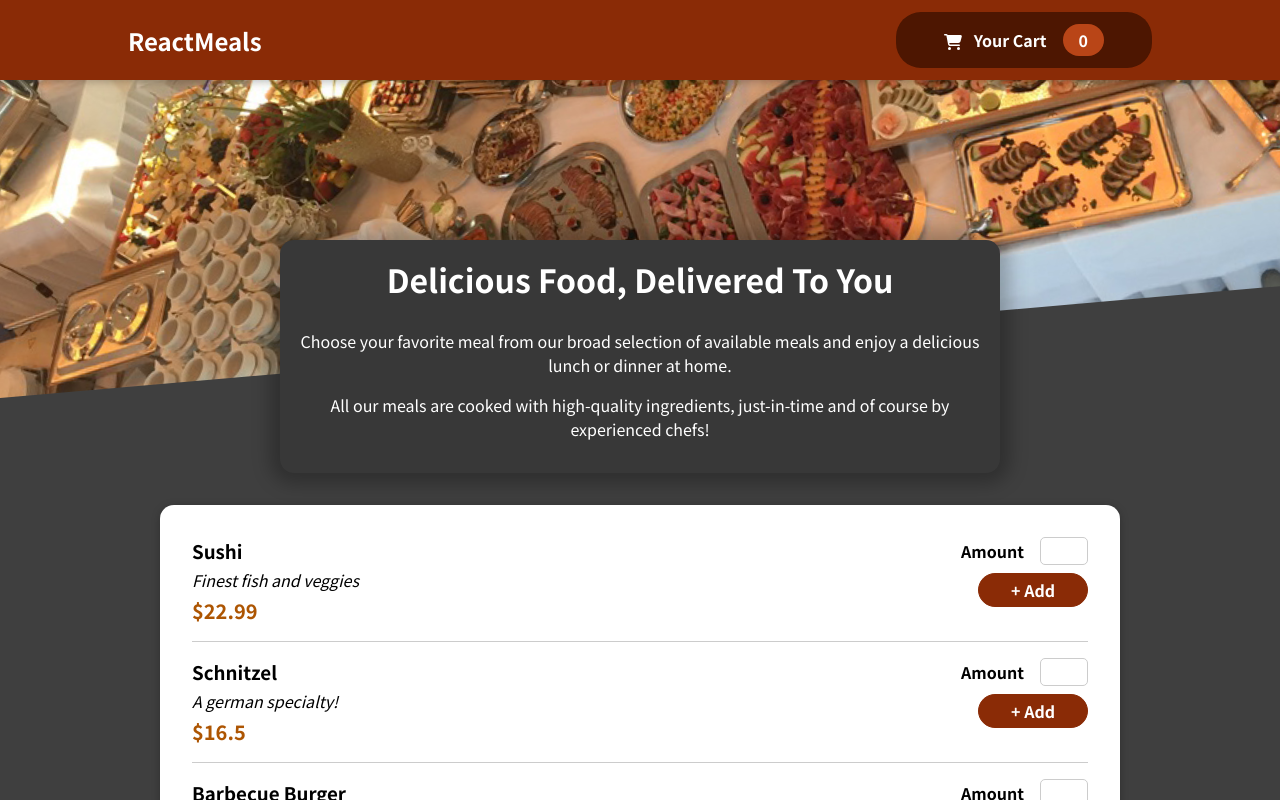
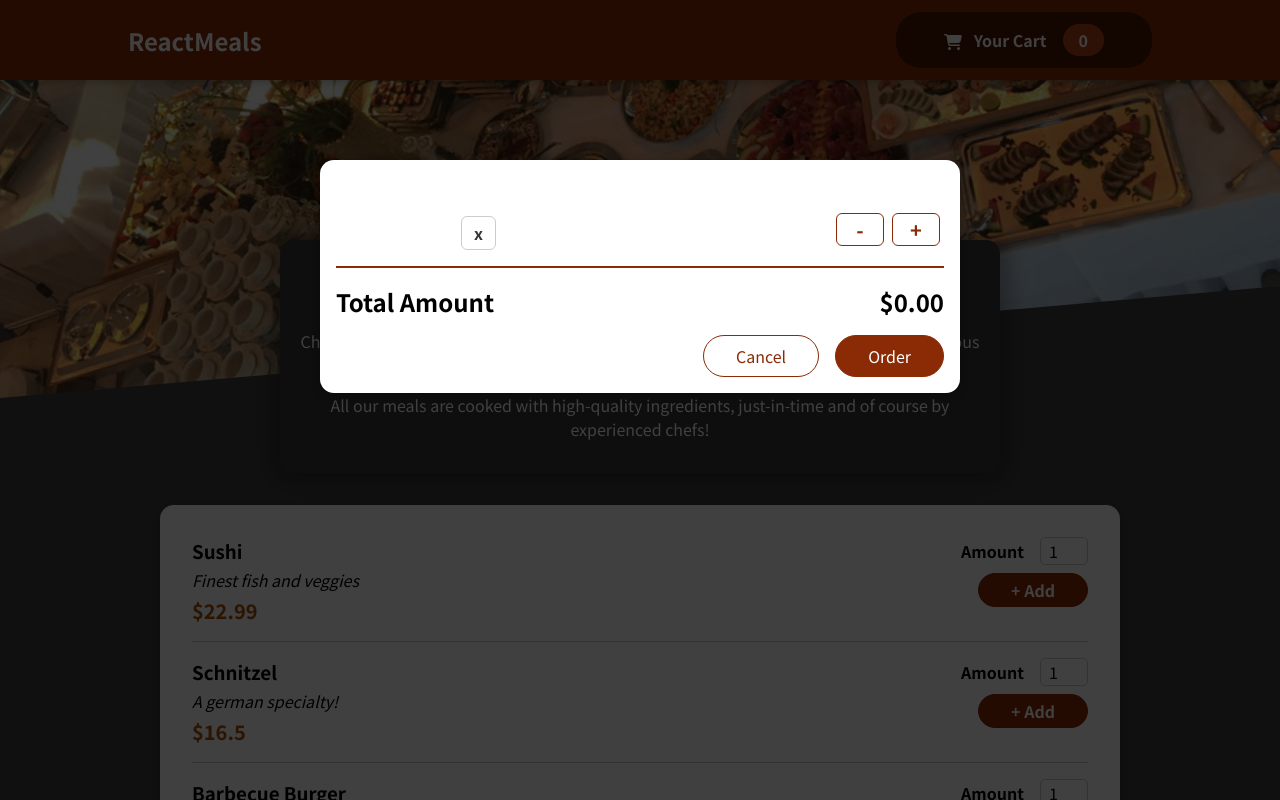
Before and after one commit to monjemaica/react_projects, a React (Create React App) app: page / in a window 1280 px wide. Shown: the top 800 px of the page. Built offline with nearby package versions, Linux system fonts and the light colour scheme.

Commit message:
add modal

```diff
--- a/public/index.html
+++ b/public/index.html
@@ -28,6 +28,7 @@
   </head>
   <body>
     <noscript>You need to enable JavaScript to run this app.</noscript>
+    <div id="overlays"></div>
     <div id="root"></div>
     <!--
       This HTML file is a template.
--- a/src/App.js
+++ b/src/App.js
@@ -1,14 +1,16 @@
-import { MealsSummary } from "./Components/Meals/MealsSummary/MealsSummary";
 import { Header } from "./Components/Layout/Header/Header";
-import { AvailableMeals } from "./Components/Meals/AvailableMeals/AvailableMeals";
+import { Meals } from "./Components/Meals/Meals";
+import { Cart } from "./Components/Cart/Cart"
 
 function App() {
   return (
-    <div>
+    <>
+      <Cart />
       <Header />
-      <MealsSummary />
-      <AvailableMeals />
-    </div>
+      <main>
+        <Meals />
+      </main>
+    </>
   );
 }
 
--- /dev/null
+++ b/src/Components/Cart/Cart.jsx
@@ -0,0 +1,22 @@
+import React from 'react'
+import classes from './Cart.module.css'
+import { CartItem } from './CartItem/CartItem'
+import Modal from '../UI/Modal/Modal'
+
+export const Cart = () => {
+    return (
+
+        <Modal>
+            <CartItem />
+                <div className={classes.total}>
+                    <span>Total Amount</span>
+                    <span>$0.00</span>
+                </div>
+                <div className={classes.actions}>
+                    <button className={classes["button--alt"]}>Cancel</button>
+                    <button className={classes.button}>Order</button>
+                </div>
+        </Modal>
+
+    )
+}
--- /dev/null
+++ b/src/Components/Cart/Cart.module.css
@@ -0,0 +1,46 @@
+.cart-items {
+  list-style: none;
+  margin: 0;
+  padding: 0;
+  max-height: 20rem;
+  overflow: auto;
+}
+
+.total {
+  display: flex;
+  justify-content: space-between;
+  align-items: center;
+  font-weight: bold;
+  font-size: 1.5rem;
+  margin: 1rem 0;
+}
+
+.actions {
+  text-align: right;
+}
+
+.actions button {
+  font: inherit;
+  cursor: pointer;
+  background-color: transparent;
+  border: 1px solid #8a2b06;
+  padding: 0.5rem 2rem;
+  border-radius: 25px;
+  margin-left: 1rem;
+}
+
+.actions button:hover,
+.actions button:active {
+  background-color: #5a1a01;
+  border-color: #5a1a01;
+  color: white;
+}
+
+.actions .button--alt {
+  color: #8a2b06;
+}
+
+.actions .button {
+  background-color: #8a2b06;
+  color: white;
+}
--- /dev/null
+++ b/src/Components/Cart/CartItem/CartItem.jsx
@@ -0,0 +1,22 @@
+import React from 'react'
+import classes from './CartItem.module.css'
+
+export const CartItem = (props) => {
+    // const price = `$${props.price.toFixed(2)}`;
+
+    return (
+        <li className={classes['cart-item']}>
+            <div>
+                <h2>{props.name}</h2>
+                <div className={classes.summary}>
+                    <span className={classes.price}>{props.price}</span>
+                    <span className={classes.amount}>x {props.amount}</span>
+                </div>
+            </div>
+            <div className={classes.actions}>
+                <button onClick={props.onRemove}>-</button>
+                <button onClick={props.onAdd}>+</button>
+            </div>
+        </li>
+    );
+}
--- /dev/null
+++ b/src/Components/Cart/CartItem/CartItem.module.css
@@ -0,0 +1,65 @@
+.cart-item {
+  display: flex;
+  justify-content: space-between;
+  align-items: center;
+  border-bottom: 2px solid #8a2b06;
+  padding: 1rem 0;
+  margin: 1rem 0;
+}
+
+.cart-item h2 {
+  margin: 0 0 0.5rem 0;
+  color: #363636;
+}
+
+.summary {
+  width: 10rem;
+  display: flex;
+  justify-content: space-between;
+  align-items: center;
+}
+
+.price {
+  font-weight: bold;
+  color: #8a2b06;
+}
+
+.amount {
+  font-weight: bold;
+  border: 1px solid #ccc;
+  padding: 0.25rem 0.75rem;
+  border-radius: 6px;
+  color: #363636;
+}
+
+.actions {
+  display: flex;
+  flex-direction: column;
+}
+
+@media (min-width: 768px) {
+  .actions {
+    flex-direction: row;
+  }
+}
+
+.cart-item button {
+  font: inherit;
+  font-weight: bold;
+  font-size: 1.25rem;
+  color: #8a2b06;
+  border: 1px solid #8a2b06;
+  width: 3rem;
+  text-align: center;
+  border-radius: 6px;
+  background-color: transparent;
+  cursor: pointer;
+  margin-left: 1rem;
+  margin: 0.25rem;
+}
+
+.cart-item button:hover,
+.cart-item button:active {
+  background-color: #8a2b06;
+  color: white;
+}
--- a/src/Components/Meals/MealItem/MealItem.jsx
+++ b/src/Components/Meals/MealItem/MealItem.jsx
@@ -15,7 +15,7 @@
                 </div>
             </span>
             <span>
-                <MealItemForm></MealItemForm>
+                <MealItemForm id = {props.id} />
             </span>
         </div>
     )
--- a/src/Components/Meals/MealItemForm/MealItemForm.jsx
+++ b/src/Components/Meals/MealItemForm/MealItemForm.jsx
@@ -2,10 +2,19 @@
 import { Input } from '../../UI/Input/Input'
 import classes from './MealItemForm.module.css'
 
-export const MealItemForm = () => {
+export const MealItemForm = (props) => {
   return (
     <form className={classes.form}>
-        <Input />
+        <Input label={"Amount"}
+          input={{
+            id: props.id,
+            type: 'number',
+            min: '1',
+            max: '5',
+            step: '1',
+            defaultValue: '1'
+          }}
+        />
         <button>+ Add</button>
     </form>
   )
--- /dev/null
+++ b/src/Components/Meals/Meals.jsx
@@ -0,0 +1,12 @@
+import React from 'react'
+import { AvailableMeals } from './AvailableMeals/AvailableMeals'
+import { MealsSummary } from './MealsSummary/MealsSummary'
+
+export const Meals = () => {
+  return (
+    <>
+        <MealsSummary />
+        <AvailableMeals />
+    </>
+  )
+}
--- a/src/Components/UI/Input/Input.jsx
+++ b/src/Components/UI/Input/Input.jsx
@@ -1,11 +1,11 @@
 import React from 'react'
 import classes from './Input.module.css'
 
-export const Input = () => {
+export const Input = (props) => {
   return (
     <div className={classes.input}>
-        <label>Amount</label>
-        <input type="number" />
+        <label htmlFor={props.input.id}>{props.label}</label>
+        <input {...props.input} />
     </div>
   )
 }
--- /dev/null
+++ b/src/Components/UI/Modal/Modal.jsx
@@ -0,0 +1,35 @@
+import React from 'react'
+import ReactDOM from 'react-dom';
+import classes from './Modal.module.css'
+
+const Backdrop = (props) => {
+    return <div className={classes.backdrop} />
+}
+
+const ModalOverlay = (props) => {
+    return <div className={classes.modal}>
+        <div className={classes.content}>
+            {props.children}
+        </div>
+    </div>
+}
+const portal = document.getElementById('overlays');
+
+
+const Modal = (props) => {
+
+    return (
+        <>
+            {ReactDOM.createPortal(
+                <Backdrop />, portal
+            )}
+            {ReactDOM.createPortal(
+                <ModalOverlay >{props.children}</ModalOverlay>, portal
+            )}
+
+        </>
+    )
+
+}
+
+export default Modal;
--- /dev/null
+++ b/src/Components/UI/Modal/Modal.module.css
@@ -0,0 +1,40 @@
+.backdrop {
+  position: fixed;
+  top: 0;
+  left: 0;
+  width: 100%;
+  height: 100vh;
+  z-index: 20;
+  background-color: rgba(0, 0, 0, 0.75);
+}
+
+.modal {
+  position: fixed;
+  top: 20vh;
+  left: 5%;
+  width: 90%;
+  background-color: white;
+  padding: 1rem;
+  border-radius: 14px;
+  box-shadow: 0 2px 8px rgba(0, 0, 0, 0.25);
+  z-index: 30;
+  animation: slide-down 300ms ease-out forwards;
+}
+
+@media (min-width: 768px) {
+  .modal {
+    width: 40rem;
+    left: calc(50% - 20rem);
+  }
+}
+
+@keyframes slide-down {
+  from {
+    opacity: 0;
+    transform: translateY(-3rem);
+  }
+  to {
+    opacity: 1;
+    transform: translateY(0);
+  }
+}
```
